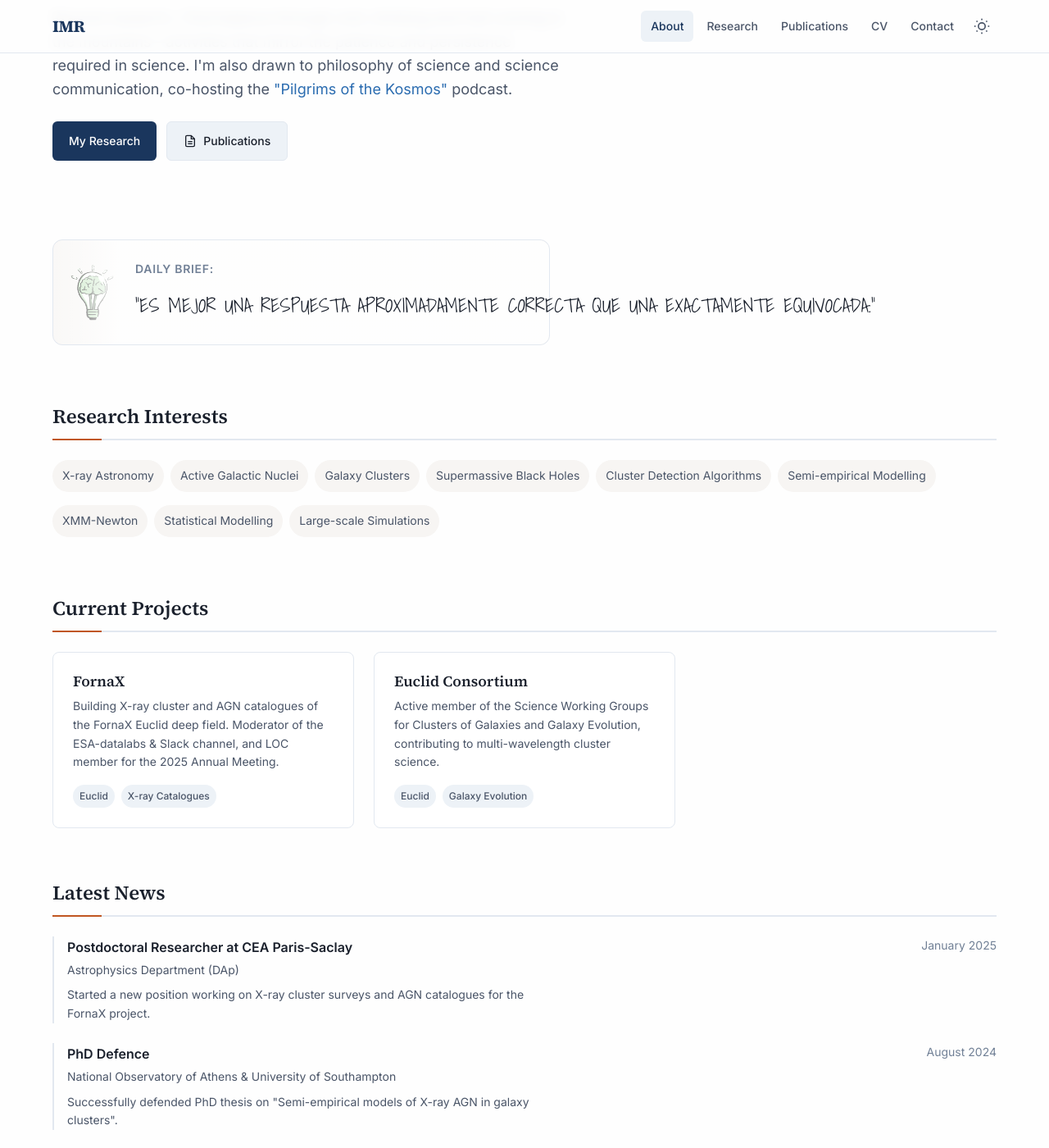
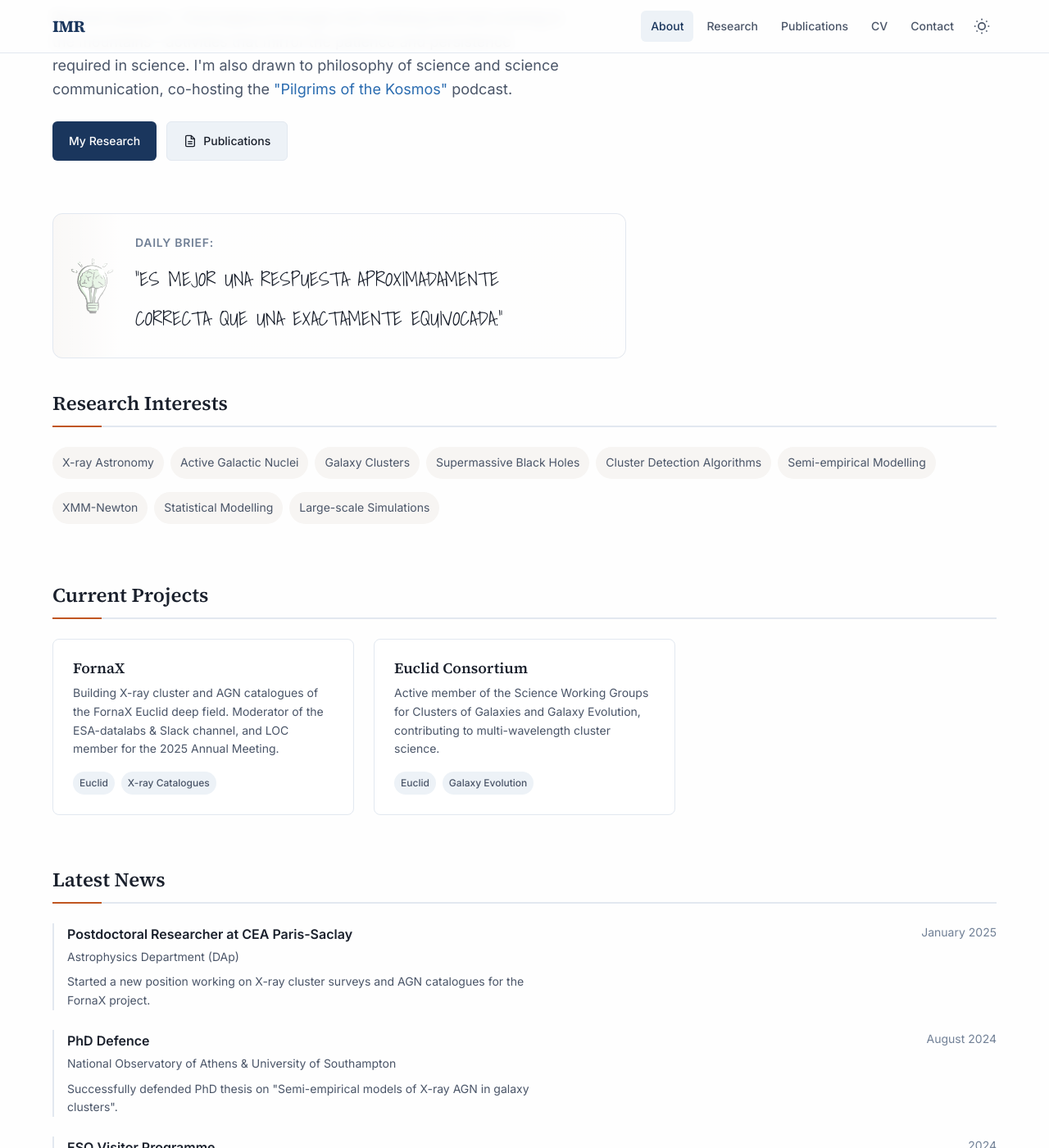
Before and after one commit to IvanMuro/IvanMuro.github.io, a Jekyll site: the page built from index.md, in a window 1280 px wide and 1400 px high, scrolled down 466 px. Shown: the whole window at 82% size. Built offline with Jekyll 4.4.1, drawn with Linux system fonts in a browser that asks for light colours.

Commit message:
Fix daily quote layout for desktop: constrain width, allow text wrapping
- Set max-width: 700px for better readability on desktop
- Remove white-space: nowrap to allow natural text wrapping
- Box now adapts to content while staying readable on all screens

Co-Authored-By: Claude Opus 4.5 <noreply@anthropic.com>

```diff
--- a/_sass/_components.scss
+++ b/_sass/_components.scss
@@ -595,7 +595,7 @@
 // ============================================
 
 .daily-quote {
-  display: inline-block;
+  display: block;
   padding: var(--space-6);
   padding-left: 100px; // Make room for lightbulb on the left
   border-radius: var(--radius-xl);
@@ -607,6 +607,7 @@
   background-position: 10px center; // Position on the left with small margin
   background-repeat: no-repeat;
   min-height: 100px;
+  max-width: 700px; // Constrain width on desktop for better readability
 
   // Semi-transparent overlay for text readability
   &::before {
@@ -657,10 +658,6 @@
     color: var(--color-text);
     margin: 0;
     text-transform: uppercase;
-    hyphens: none;
-    word-break: keep-all;
-    overflow-wrap: normal;
-    white-space: nowrap;
 
     &::before {
       content: '"';
@@ -672,7 +669,6 @@
 
     @media (max-width: 640px) {
       font-size: var(--text-xl);
-      white-space: normal; // Allow wrapping on mobile
     }
   }
 }
```
